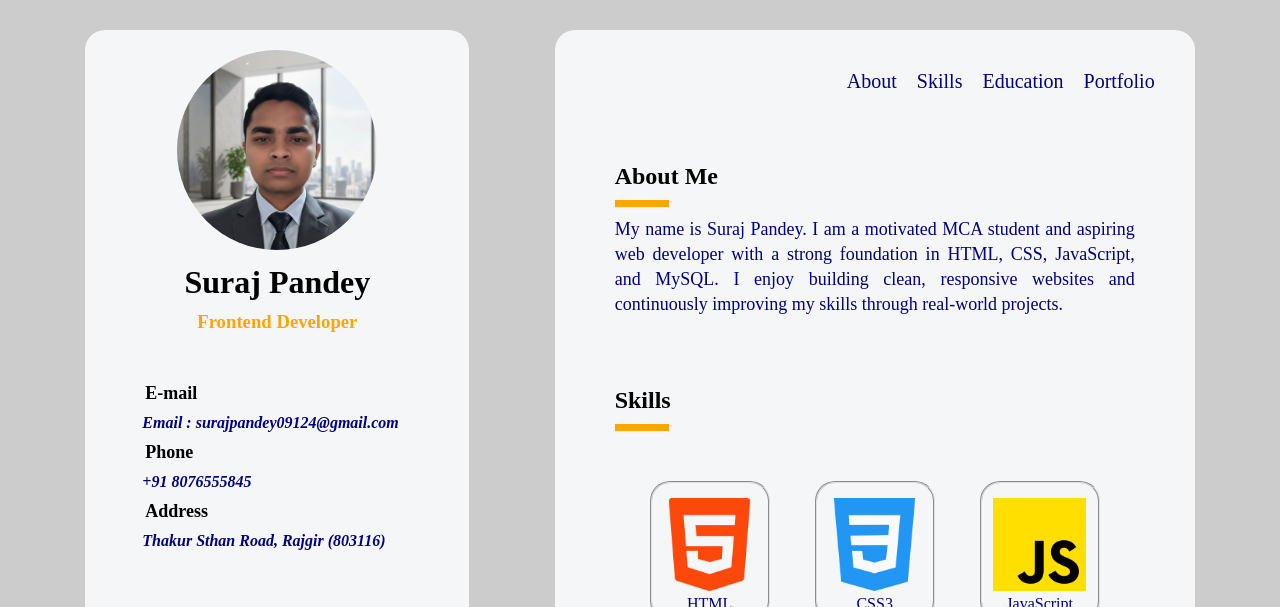
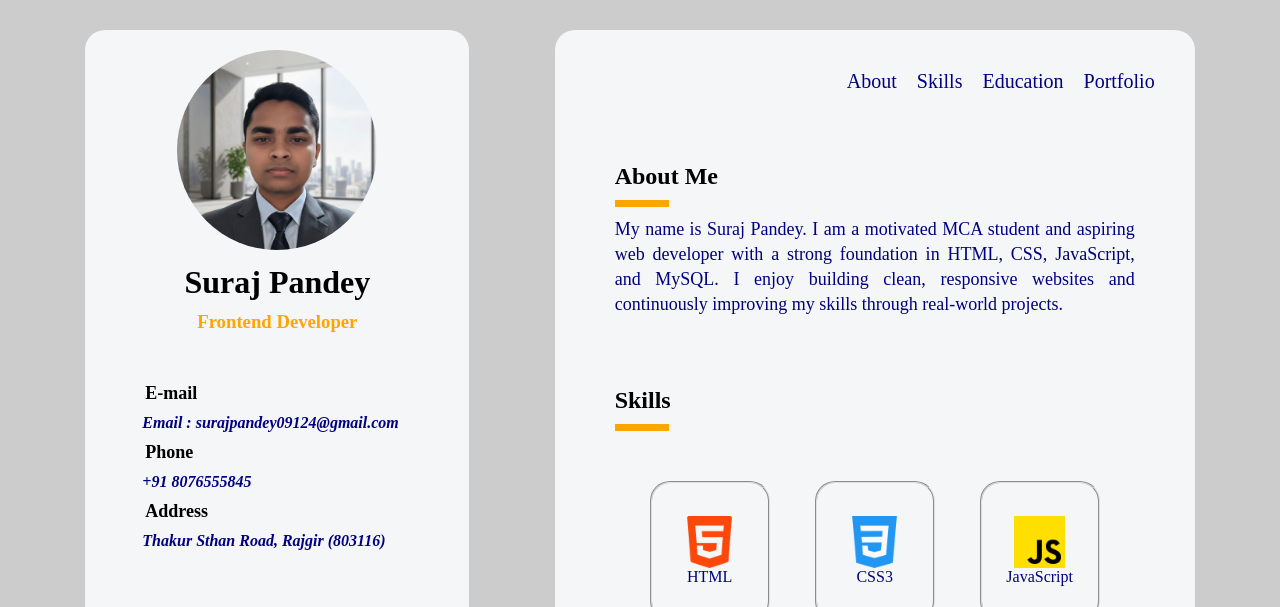
Before and after one commit to surajpandey-09124/Portfolio-Website-2, a plain HTML site: page index.html in a window 1280 px wide. Shown: the top 607 px of the page. Drawn offline with Linux system fonts and the light colour scheme.

Commit message:
Add files via upload

```diff
--- a/style.css
+++ b/style.css
@@ -146,13 +146,17 @@ header{
   height:140px;
   border-radius:20px;
   border:2px groove #e0e0e0;
-  padding-top:15px;
+  padding:15px;
   text-align:center;
   color:navy;
+  display:flex;
+  flex-direction:column;
+  justify-content:center;
+  align-items:center;
 }
 
 .pic1 img{
-  width:80%;
+  width:60%;
   transition:transform 0.6s ease, box-shadow 0.3s ease;
 }
 
@@ -246,7 +250,7 @@ header{
   }
 
   .h1, .h2{
-    width:60%;
+    width:80%;
     margin:10px 0;
     height:auto;   /* ❗ remove fixed height */
   }
```
